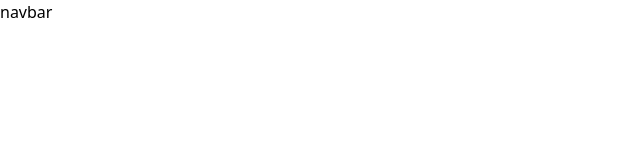
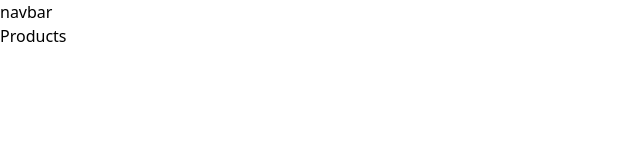
Before and after one commit to agnejan/ajanuskeviciute, a React (Create React App) app in the folder eshop/: page /products in a window 1280 px wide. Shown: the top 160 px of the page, without its empty margins (0-640 px from the left). Built offline with nearby package versions, Linux system fonts and the light colour scheme.

Commit message:
created Vision and Products  components and routed

```diff
--- a/eshop/src/App.jsx
+++ b/eshop/src/App.jsx
@@ -1,13 +1,25 @@
+import { BrowserRouter as Router, Route, Switch } from "react-router-dom";
 import NavBar from "./nav-bar/NavBar";
+import Products from "./products/Products";
+import Vision from "./vision/Vision";
 
 function App() {
   return (
-    <>
+    <Router>
       <header>
         <NavBar />
       </header>
-      <main></main>
-    </>
+      <main>
+        <Switch>
+          <Route path="/products">
+            <Products />
+          </Route>
+          <Route path="/vision">
+            <Vision />
+          </Route>
+        </Switch>
+      </main>
+    </Router>
   );
 }
 
--- /dev/null
+++ b/eshop/src/products/Products.jsx
@@ -0,0 +1,5 @@
+function Products() {
+  return <div>Products</div>;
+}
+
+export default Products;
--- /dev/null
+++ b/eshop/src/vision/Vision.jsx
@@ -0,0 +1,5 @@
+function Vision() {
+  return <div>Vision</div>;
+}
+
+export default Vision;
```
